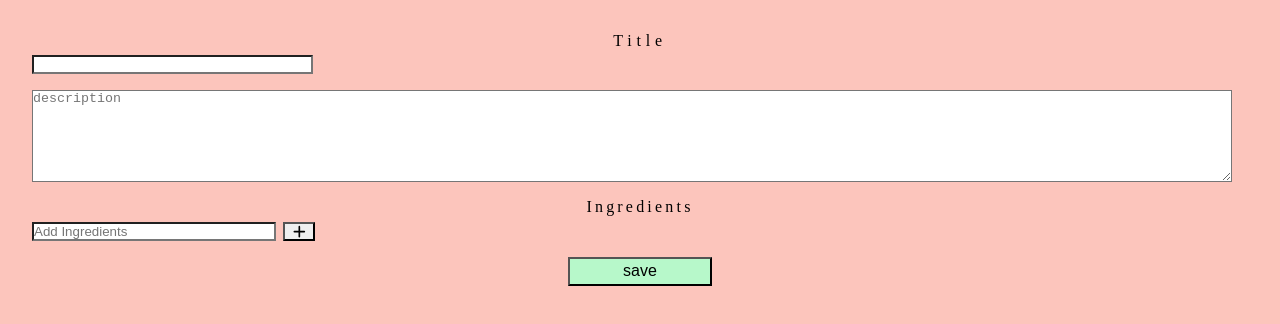
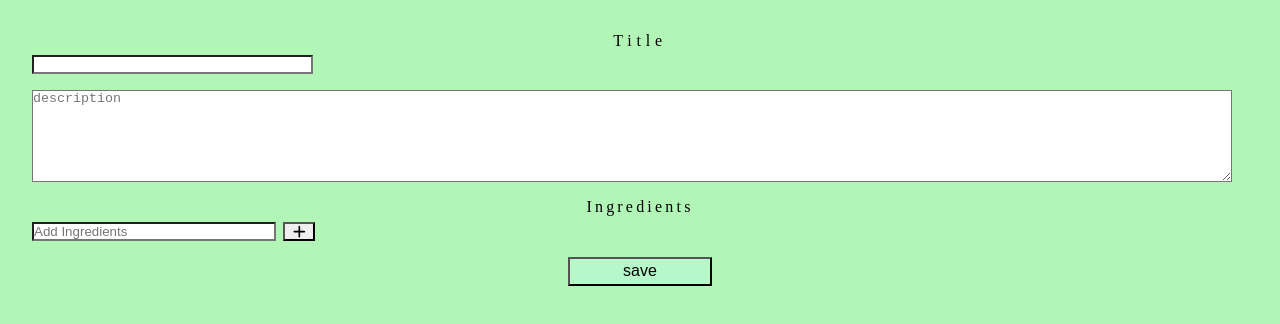
Before and after one commit to DevGaurav6002/my-recipe, a plain HTML site: page addrecipe.html in a window 1280 px wide. Drawn offline with Linux system fonts and the light colour scheme.

Commit message:
added css/addrecipe.css

```diff
--- a/css/addrecipe.css
+++ b/css/addrecipe.css
@@ -5,7 +5,7 @@
   }
 
    body{
-       background-color:rgb(252, 197, 188);
+       background-color:rgb(177, 245, 183);
    }
 
   .recipe-container{
```
